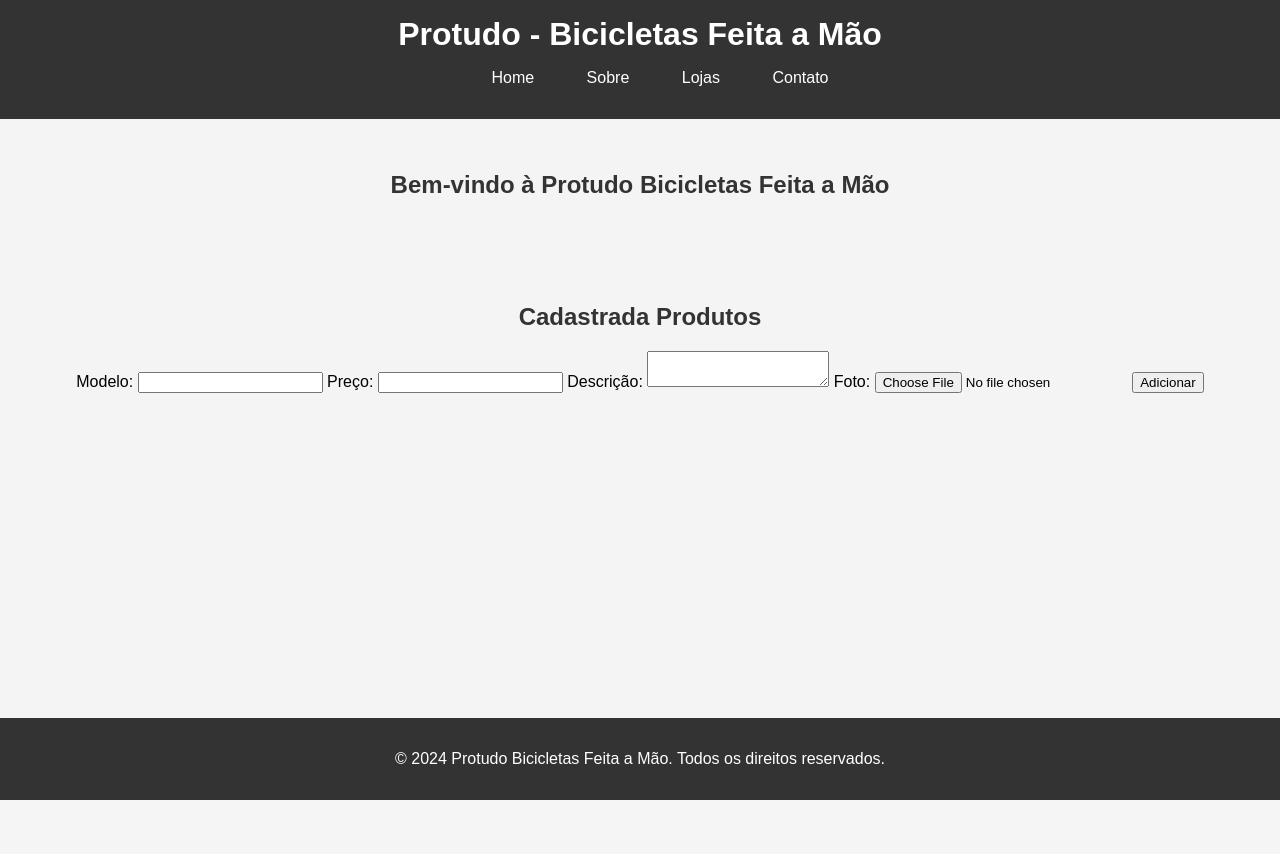
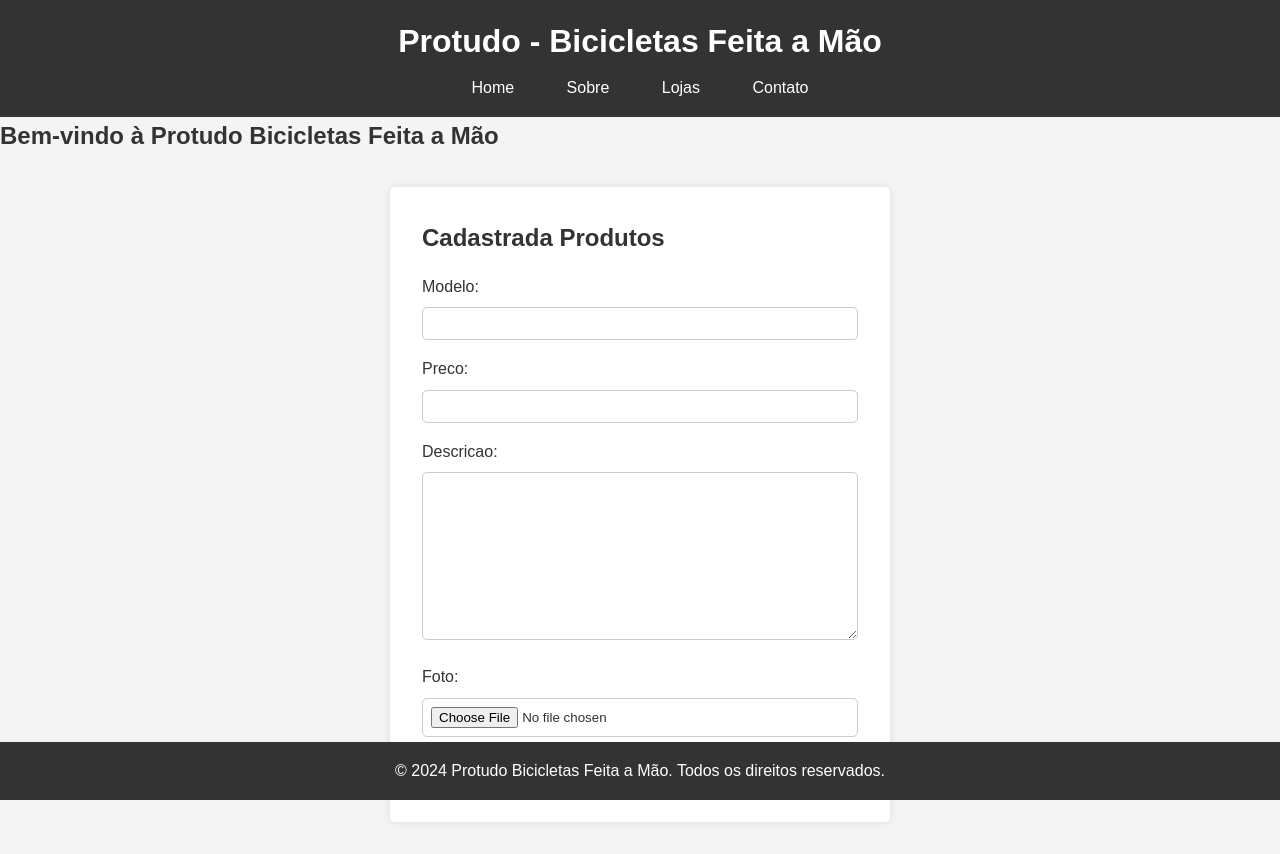
Before and after one commit to EndrewDev/desenvolvimento_web, a Django app: template exercicio_bikcraft/bikcraft/templates/produtos.html in a window 1280 px wide. Before the commit the page ends 800 px from the top, so only its background shows below. Run offline with Django 5.2, Linux system fonts and the light colour scheme; the template is opened without the code that fills it: values that come from a table or form of the project are taken from there, others are empty.

Commit message:
atualizada

```diff
--- a/exercicio_bikcraft/bikcraft/templates/produtos.html
+++ b/exercicio_bikcraft/bikcraft/templates/produtos.html
@@ -9,7 +9,7 @@
         <h2>Cadastrada Produtos</h2>
         <form method='POST' enctype='multipart/form-data' action='{% url "pagina-adicionado" %}'>
             {% csrf_token %}
-            <label for='modelo'>Modelo:</label>
+{% comment %}             <label for='modelo'>Modelo:</label>
             <input type='text' id='modelo' name='modelo' required>
 
             <label for='preco'>Preço:</label>
@@ -19,7 +19,9 @@
             <textarea id="message" name="descricao" required></textarea>
 
             <label for='foto'>Foto:</label>
-            <input type='file' id='foto' name='foto' accept='{% static "base/img/" %}'>
+            <input type='file' id='foto' name='foto' accept='{% static "base/img/" %}'> {% endcomment %}
+
+            {{form.as_p}}
 
             <button type='submit'>Adicionar</button>
         </form>
--- a/exercicio_bikcraft/bikcraft/views.py
+++ b/exercicio_bikcraft/bikcraft/views.py
@@ -14,8 +14,8 @@
         if bike_form.is_valid():
             bike_form.save()
             return redirect('pagina-adicionado')
-        else:
-            bike_form = bikeform()
+    else:
+        bike_form = bikeform()
     return render(request, 'produtos.html', {'form': bike_form})
 
 def lojas(request):
--- a/exercicio_bikcraft/templates/base/adicionado.html
+++ b/exercicio_bikcraft/templates/base/adicionado.html
@@ -5,7 +5,7 @@
     <meta charset="UTF-8">
     <meta name="viewport" content="width=device-width, initial-scale=1.0">
     <title>Protudo Bicicletas Feita a Mão</title>
-    <link rel="stylesheet" href="{% static "bikes/css/produtos.css" %}">
+    <link rel="stylesheet" href="{% static "base/css/adicionado.css" %}">
 </head>
 <body>
     <header>
@@ -13,6 +13,7 @@
         <nav>
             <ul>
                 <li><a href="{% url "pagina-inicial" %}">Volta</a></li>
+                <li><a href='{% url "pagina-lojas" %}'>Ver lojas</a></li>
             </ul>
         </nav>
     </header>
--- a/exercicio_bikcraft/templates/static/base/css/lojas.css
+++ b/exercicio_bikcraft/templates/static/base/css/lojas.css
@@ -64,6 +64,10 @@
     height: auto;
 }
 
+.foto {
+    max-width: 400px;
+}
+
 footer {
     background: #333;
     color: #fff;
--- a/exercicio_bikcraft/templates/static/bikes/css/produtos.css
+++ b/exercicio_bikcraft/templates/static/bikes/css/produtos.css
@@ -1,19 +1,25 @@
+* {
+    margin: 0;
+    padding: 0;
+    box-sizing: border-box;
+}
+
 body {
     font-family: Arial, sans-serif;
-    margin: 0;
-    padding: 0;
+    line-height: 1.6;
     background-color: #f4f4f4;
+    color: #333;
 }
 
 header {
     background: #333;
     color: #fff;
-    padding: 1em 0;
+    padding: 1rem 0;
     text-align: center;
 }
 
 header h1 {
-    margin: 0;
+    margin-bottom: 0.5rem;
 }
 
 nav ul {
@@ -36,34 +42,47 @@
     border-radius: 5px;
 }
 
-section {
-    padding: 2em;
-    text-align: center;
+main {
+    padding: 2rem;
 }
 
-section h2 {
-    color: #333;
+.contact-form {
+    background: #fff;
+    padding: 2rem;
+    margin: 2rem auto;
+    border-radius: 5px;
+    box-shadow: 0 0 10px rgba(0,0,0,0.1);
+    max-width: 500px;
 }
 
-.product-list {
-    display: flex;
-    justify-content: center;
-    flex-wrap: wrap;
+.contact-form h2 {
+    margin-bottom: 1rem;
 }
 
-.product-item {
-    background-color: #fff;
-    border: 1px solid #ddd;
-    border-radius: 8px;
-    margin: 10px;
-    padding: 10px;
-    width: 200px;
+.contact-form label {
+    display: block;
+    margin-bottom: 0.5rem;
 }
 
-.product-item img {
-    max-width: 100%;
-    border-bottom: 1px solid #ddd;
-    margin-bottom: 10px;
+.contact-form input, .contact-form textarea {
+    width: 100%;
+    padding: 0.5rem;
+    margin-bottom: 1rem;
+    border: 1px solid #ccc;
+    border-radius: 5px;
+}
+
+.contact-form button {
+    background: #333;
+    color: #fff;
+    padding: 0.7rem 1.5rem;
+    border: none;
+    border-radius: 5px;
+    cursor: pointer;
+}
+
+.contact-form button:hover {
+    background: #575757;
 }
 
 footer {
```
Also changed, not shown: exercicio_bikcraft/bikcraft/templates/lojas.html (+8 -11 lines), exercicio_bikcraft/templates/static/base/css/adicionado.css (added, +61 -0 lines).
